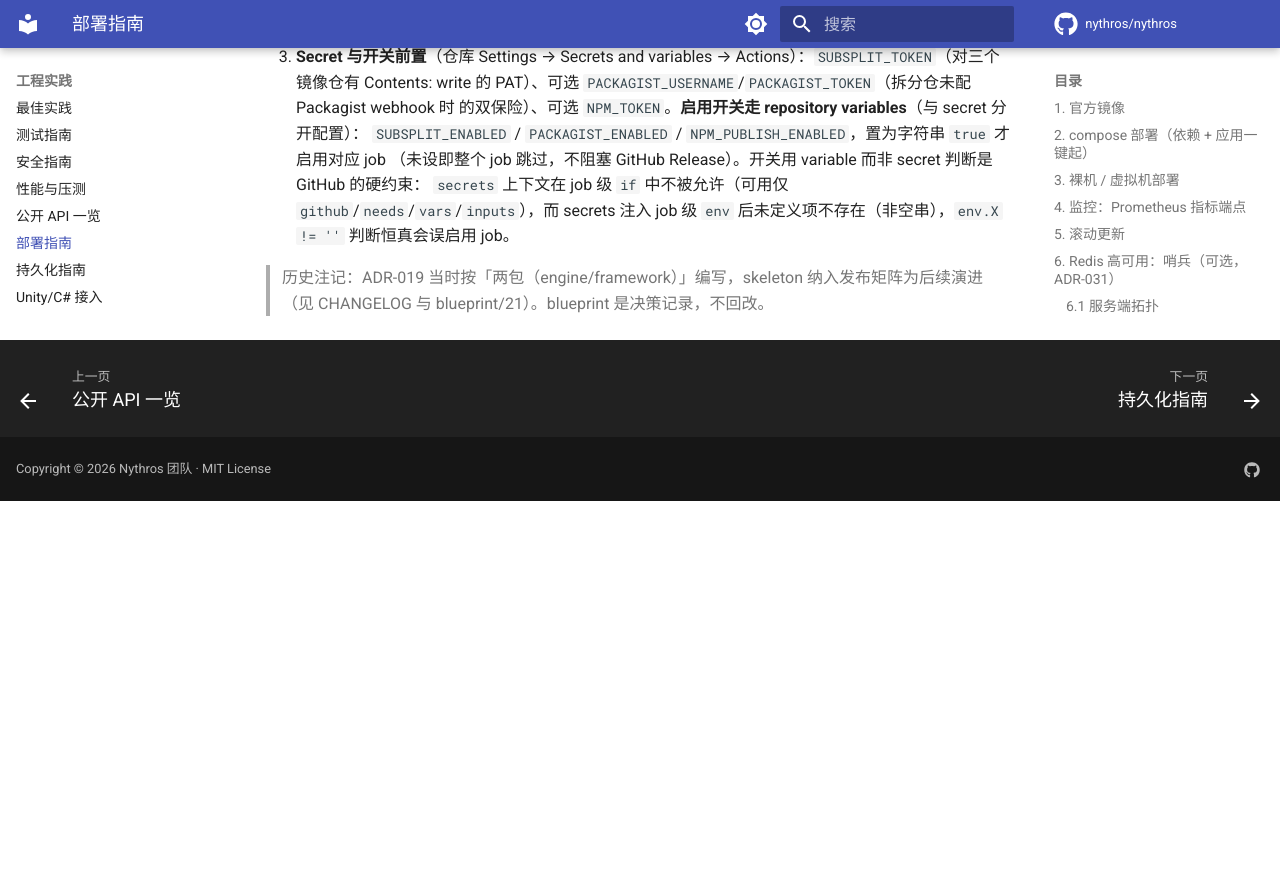
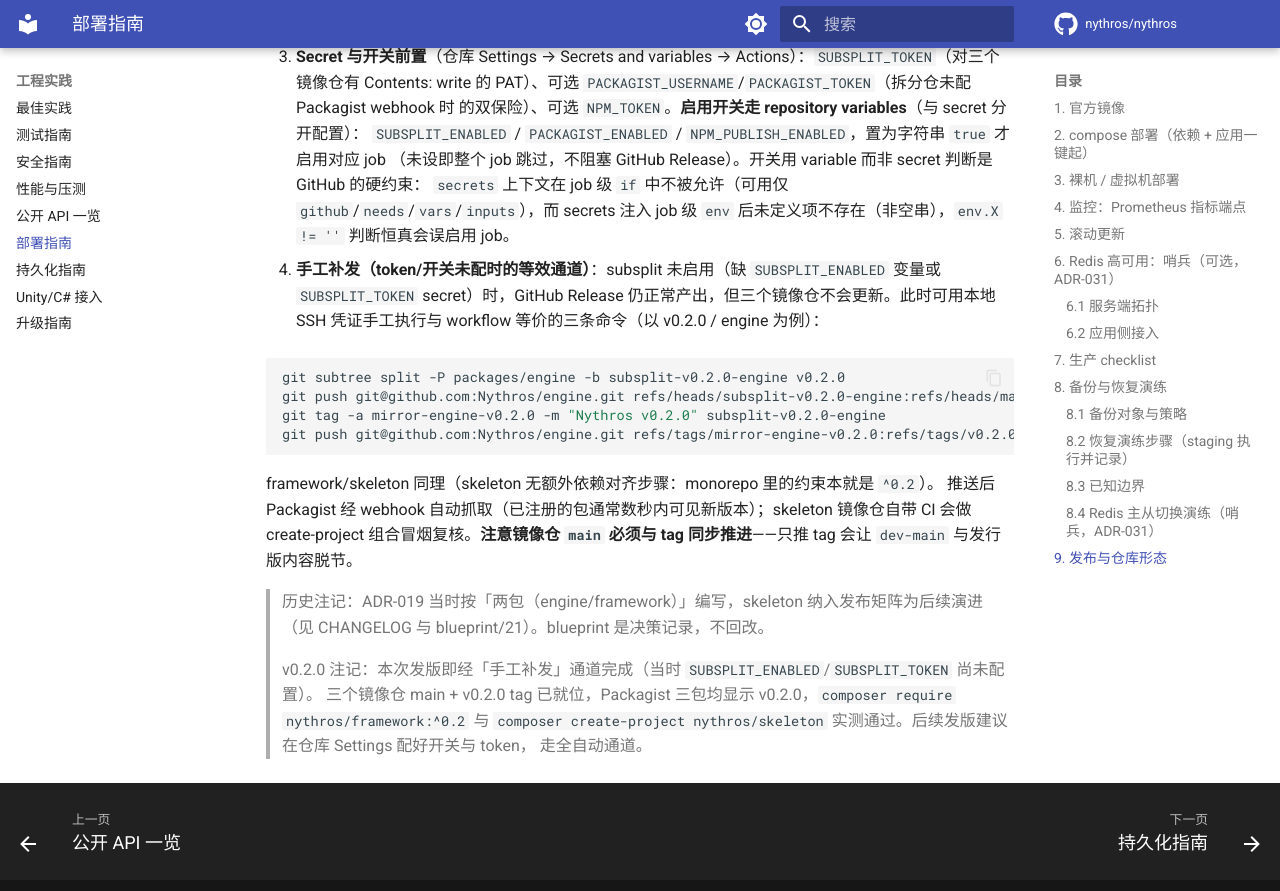
Before and after one commit to Nythros/Nythros, an MkDocs documentation site: the page built from docs/deployment.md, in a window 1280 px wide and 900 px high, scrolled down 7363 px. Shown: the top 891 px of the window. Built offline with MkDocs 1.6.1 and Material for MkDocs 9.7.7, drawn with Linux system fonts in a browser that asks for light colours; comment, search, counter and statistics services are not loaded; before the commit the page ends 7864 px from its top, so only the background shows below that.

Commit message:
docs: v0.2.0 补发镜像仓与 Packagist 留档 + 手工补发流程（[发布/运维]）
v0.2.0 首发时 subsplit 未启用（缺 SUBSPLIT_ENABLED 变量与 SUBSPLIT_TOKEN secret），
GitHub Release 正常产出但三个镜像仓停留 v0.1.0。本次经「手工补发」通道补齐：
subtree split + SSH 推 main/tag；Packagist 三包上线 v0.2.0；skeleton 镜像仓自带 CI
（Packagist 真实安装 + create-project 冒烟）通过。

- docs/deployment.md：新增「手工补发」节（等价命令 + Packagist 抓取说明 + main 须与 tag
  同步推进的注意事项）与 v0.2.0 注记。
- CHANGELOG：Unreleased 补 Added 条目记录本次补发与实测验证。

````diff
--- a/docs/deployment.md
+++ b/docs/deployment.md
@@ -273,5 +273,26 @@ zip 附件）→ **git subtree split** 把三个 `packages/*` 子树强推镜像
    `secrets` 上下文在 job 级 `if` 中不被允许（可用仅 `github`/`needs`/`vars`/`inputs`），而 secrets 注入
    job 级 `env` 后未定义项不存在（非空串），`env.X != ''` 判断恒真会误启用 job。
 
+4. **手工补发（token/开关未配时的等效通道）**：subsplit 未启用（缺 `SUBSPLIT_ENABLED` 变量或
+   `SUBSPLIT_TOKEN` secret）时，GitHub Release 仍正常产出，但三个镜像仓不会更新。此时可用本地 SSH
+   凭证手工执行与 workflow 等价的三条命令（以 v0.2.0 / engine 为例）：
+
+   ```bash
+   git subtree split -P packages/engine -b subsplit-v0.2.0-engine v0.2.0
+   git push git@github.com:Nythros/engine.git refs/heads/subsplit-v0.2.0-engine:refs/heads/main
+   git tag -a mirror-engine-v0.2.0 -m "Nythros v0.2.0" subsplit-v0.2.0-engine
+   git push git@github.com:Nythros/engine.git refs/tags/mirror-engine-v0.2.0:refs/tags/v0.2.0
+   ```
+
+   framework/skeleton 同理（skeleton 无额外依赖对齐步骤：monorepo 里的约束本就是 `^0.2`）。
+   推送后 Packagist 经 webhook 自动抓取（已注册的包通常数秒内可见新版本）；skeleton 镜像仓自带 CI
+   会做 create-project 组合冒烟复核。**注意镜像仓 `main` 必须与 tag 同步推进**——只推 tag 会让
+   `dev-main` 与发行版内容脱节。
+
 > 历史注记：ADR-019 当时按「两包（engine/framework）」编写，skeleton 纳入发布矩阵为后续演进（见 CHANGELOG 与
 > blueprint/21）。blueprint 是决策记录，不回改。
+>
+> v0.2.0 注记：本次发版即经「手工补发」通道完成（当时 `SUBSPLIT_ENABLED`/`SUBSPLIT_TOKEN` 尚未配置）。
+> 三个镜像仓 main + v0.2.0 tag 已就位，Packagist 三包均显示 v0.2.0，`composer require nythros/framework:^0.2`
+> 与 `composer create-project nythros/skeleton` 实测通过。后续发版建议在仓库 Settings 配好开关与 token，
+> 走全自动通道。
````
Also changed, not shown: CHANGELOG.md (+11 -0 lines).
